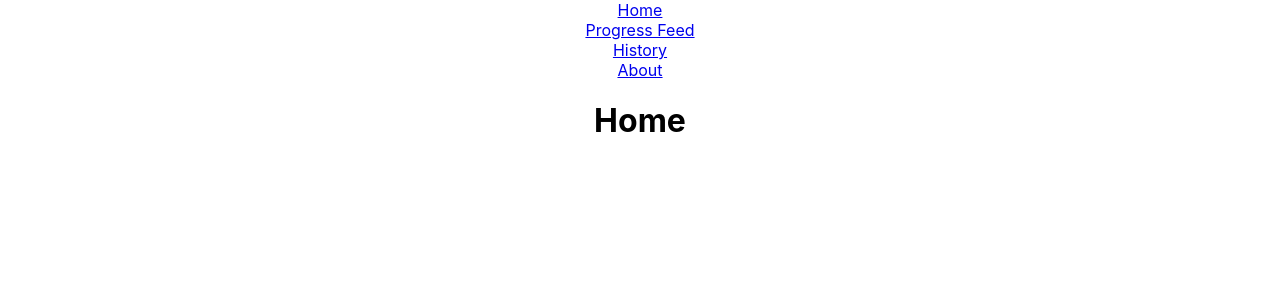
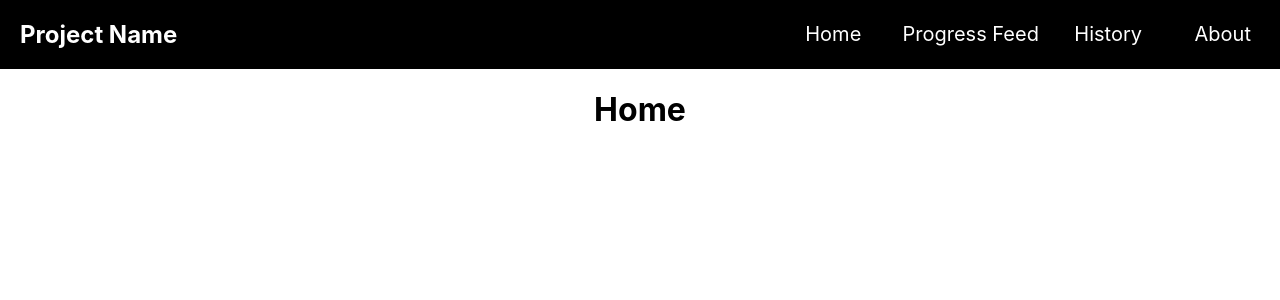
Before and after one commit to finnbergquist/Website, a React (Create React App) app in the folder project/: page / in a window 1280 px wide. Shown: the top 300 px of the page. Built offline with nearby package versions, Linux system fonts and the light colour scheme.

Commit message:
WIP: Created styles folder for css files. Updated Nav bar.

```diff
--- a/project/src/components/Navigation.js
+++ b/project/src/components/Navigation.js
@@ -1,20 +1,27 @@
 import React from 'react';
 import { Link } from 'react-router-dom';
 
+// style
+import '../styles/Nav.css';
+
 function Navigation() {
     return (
-        <div>
-            <div>
-                <Link to='/'>Home</Link>
-            </div>
-            <div>
-                <Link to='/Progress-Feed'>Progress Feed</Link>
-            </div>
-            <div>
-                <Link to='/Project-History'>History</Link>
-            </div>
-            <div>
-                <Link to='/About'>About</Link>
+        <div id="nav-container">
+            <h2>Project Name</h2>
+
+            <div className="link-container">
+                <div className="link-box">
+                    <Link to='/' className="link">Home</Link>
+                </div>
+                <div className="link-box">
+                    <Link to='/Progress-Feed' className="link">Progress Feed</Link>
+                </div>
+                <div className="link-box">
+                    <Link to='/Project-History' className="link">History</Link>
+                </div>
+                <div className="link-box">
+                    <Link to='/About' className="link">About</Link>
+                </div>
             </div>
         </div>
     );
--- /dev/null
+++ b/project/src/styles/Nav.css
@@ -0,0 +1,39 @@
+#nav-container {
+    display: flex;
+    flex-direction: row;
+    justify-content: space-between;
+    background-color: black;
+    color: white;
+    padding-left: 20px;
+}
+
+.link-container {
+    /* border: 1px solid red;  */
+    display: flex;
+    flex-direction: row;
+    justify-content: space-between;
+    width: 40%;
+}
+
+.link-box{
+    /* border: 1px solid green; */
+    margin: auto;
+    width: 25%;
+}
+
+.link {
+    /* border: 1px solid orange;   */
+    text-decoration: none;
+    font-size: 20px;
+    color: white;
+}
+
+.link:hover {
+    color: darken("white", 50%);
+    font-size: 25px;
+}
+
+.link-box:nth-last-child(3) {
+    /* text-align: left; */
+    width: 35%;
+}
```
